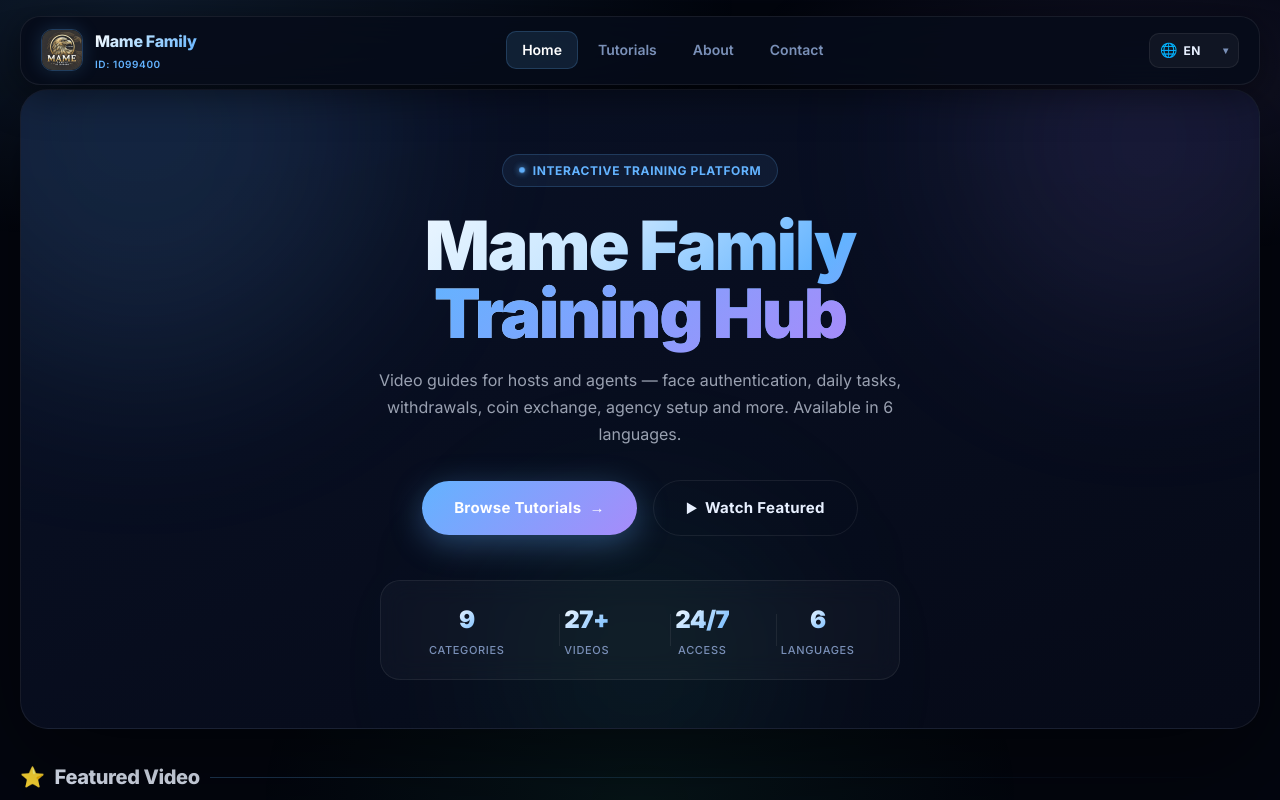
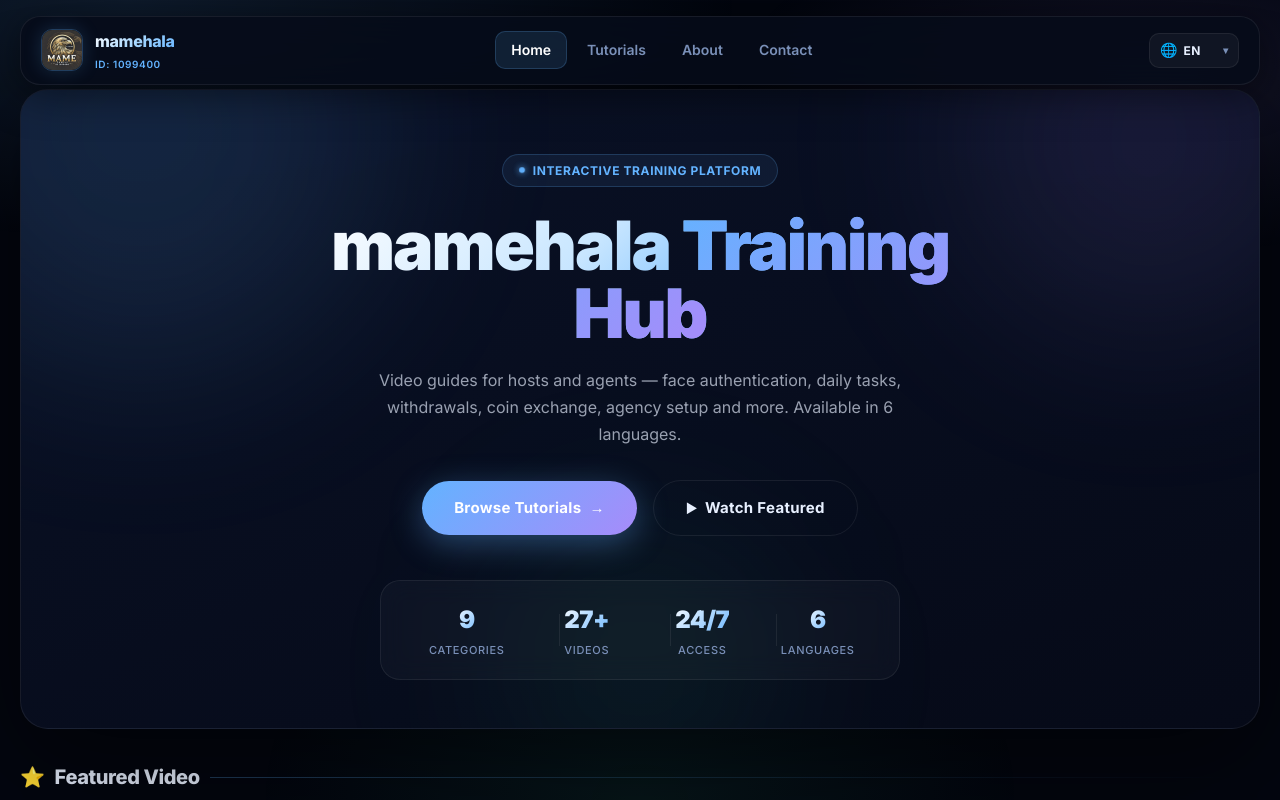
Before and after one commit to MuhajirHayru/mame, a React (Vite) app: page / in a window 1280 px wide. Shown: the top 800 px of the page. Built offline with nearby package versions, Linux system fonts and the light colour scheme.

Commit message:
Rebrand to mamehala

```diff
--- a/index.html
+++ b/index.html
@@ -7,7 +7,7 @@
     <link href="https://fonts.googleapis.com/css2?family=Inter:wght@300;400;500;600;700;800;900&display=swap" rel="stylesheet">
     <link rel="icon" type="image/svg+xml" href="/favicon.svg" />
     <meta name="viewport" content="width=device-width, initial-scale=1.0" />
-    <title>Mame Family — Training Hub</title>
+    <title>mamehala — Training Hub</title>
   </head>
   <body>
     <div id="root"></div>
--- a/src/translations.js
+++ b/src/translations.js
@@ -14,12 +14,12 @@ export const AVAILABLE_LANGS = ['EN', 'FR', 'AR', 'AM', 'OM', 'TL']
 const T = {
   // ★ Nav
   'nav.brand': {
-    EN: 'Mame Family',
-    FR: 'Famille Mame',
-    AR: 'عائلة مام',
-    AM: 'ማሜ ቤተሰብ',
-    OM: 'Maatii Mame',
-    TL: 'Pamilya Mame',
+    EN: 'mamehala',
+    FR: 'mamehala',
+    AR: 'mamehala',
+    AM: 'mamehala',
+    OM: 'mamehala',
+    TL: 'mamehala',
   },
   'nav.id': {
     EN: 'ID: 1099400',
@@ -53,12 +53,12 @@ const T = {
     TL: 'Plataporma ng Interactive na Pagsasanay',
   },
   'home.title1': {
-    EN: 'Mame Family',
-    FR: 'Famille Mame',
-    AR: 'عائلة مام',
-    AM: 'ማሜ ቤተሰብ',
-    OM: 'Maatii Mame',
-    TL: 'Pamilya Mame',
+    EN: 'mamehala',
+    FR: 'mamehala',
+    AR: 'mamehala',
+    AM: 'mamehala',
+    OM: 'mamehala',
+    TL: 'mamehala',
   },
   'home.title2': {
     EN: ' Training Hub',
@@ -175,12 +175,12 @@ const T = {
 
   // ★ About
   'about.title': {
-    EN: 'About Mame Family',
-    FR: 'À propos de Famille Mame',
-    AR: 'حول عائلة مام',
-    AM: 'ስለ ማሜ ቤተሰብ',
-    OM: 'Waa\'ee Maatii Mame',
-    TL: 'Tungkol sa Pamilya Mame',
+    EN: 'About mamehala',
+    FR: 'À propos de mamehala',
+    AR: 'حول mamehala',
+    AM: 'ስለ mamehala',
+    OM: 'Waa\'ee mamehala',
+    TL: 'Tungkol sa mamehala',
   },
   'about.desc': {
     EN: 'Everything you need to know about who we are and what we do.',
@@ -194,12 +194,12 @@ const T = {
   // About cards
   'about.missionTitle':   { EN: 'Our Mission',     FR: 'Notre mission',      AR: 'مهمتنا',              AM: 'ተልእኳችን',            OM: 'Hojiin keenya',            TL: 'Aming Misyon' },
   'about.missionBody': {
-    EN: 'Mame Family is a dedicated training hub for hosts and agents on the Hala live streaming platform. We provide clear, step-by-step video guides in multiple languages.',
-    FR: 'Famille Mame est un centre de formation dédié aux hôtes et agents sur la plateforme de streaming en direct Hala. Nous fournissons des guides vidéo clairs et détaillés en plusieurs langues.',
-    AR: 'عائلة مام هي مركز تدريب مخصص للمضيفين والوكلاء على منصة البث المباشر هالة. نقدم أدلة فيديو واضحة وخطوة بخطوة بعدة لغات.',
-    AM: 'ማሜ ቤተሰብ በሃላ የቀጥታ ስርጭት መድረክ ላይ ለአስተናጋጆች እና ወኪሎች የተወሰነ የስልጠና ማዕከል ነው። በበርካታ ቋንቋዎች ግልጽ የሆኑ የደረጃ በደረጃ የቪዲዮ መመሪያዎችን እናቀርባለን።',
-    OM: 'Maatii Mame gidduu barnootaa kan abbaa manaatiifi bakka bu\'ootaaf platforma Hala irratti. Qajeelfama viidiyoo ifaa, tarkaanfii tarkaanfiin afaanota baay\'ee keessatti ni kennina.',
-    TL: 'Ang Pamilya Mame ay isang dedikadong sentro ng pagsasanay para sa mga host at agent sa Hala live streaming platform. Nagbibigay kami ng malinaw, step-by-step na mga gabay sa video sa maraming wika.',
+    EN: 'mamehala is a dedicated training hub for hosts and agents on the Hala live streaming platform. We provide clear, step-by-step video guides in multiple languages.',
+    FR: 'mamehala est un centre de formation dédié aux hôtes et agents sur la plateforme de streaming en direct Hala. Nous fournissons des guides vidéo clairs et détaillés en plusieurs langues.',
+    AR: 'mamehala هي مركز تدريب مخصص للمضيفين والوكلاء على منصة البث المباشر هالة. نقدم أدلة فيديو واضحة وخطوة بخطوة بعدة لغات.',
+    AM: 'mamehala በሃላ የቀጥታ ስርጭት መድረክ ላይ ለአስተናጋጆች እና ወኪሎች የተወሰነ የስልጠና ማዕከል ነው። በበርካታ ቋንቋዎች ግልጽ የሆኑ የደረጃ በደረጃ የቪዲዮ መመሪያዎችን እናቀርባለን።',
+    OM: 'mamehala gidduu barnootaa kan abbaa manaatiifi bakka bu\'ootaaf platforma Hala irratti. Qajeelfama viidiyoo ifaa, tarkaanfii tarkaanfiin afaanota baay\'ee keessatti ni kennina.',
+    TL: 'Ang mamehala ay isang dedikadong sentro ng pagsasanay para sa mga host at agent sa Hala live streaming platform. Nagbibigay kami ng malinaw, step-by-step na mga gabay sa video sa maraming wika.',
   },
   'about.whoTitle':   { EN: 'Who We Serve',     FR: 'Qui nous servons',     AR: 'من نخدم',                AM: 'ማንን እናገለግላለን',        OM: 'Een warra tajaajilla',       TL: 'Kami ay Naglilingkod' },
   'about.whoBody': {
@@ -212,12 +212,12 @@ const T = {
   },
   'about.familyIdTitle': { EN: 'Family ID', FR: 'ID Familial', AR: 'معرف العائلة', AM: 'የቤተሰብ መለያ', OM: 'ID Maatii', TL: 'Family ID' },
   'about.familyIdBody': {
-    EN: 'Our official Mame Family agency ID is 1099400. Use this ID when joining or referencing our agency on the Hala platform.',
-    FR: 'Notre ID d\'agence officielle Famille Mame est 1099400. Utilisez cet ID lorsque vous rejoignez ou référez notre agence sur la plateforme Hala.',
-    AR: 'معرف وكالة عائلة مام الرسمي هو 1099400. استخدم هذا المعرف عند الانضمام أو الإشارة إلى وكالتنا على منصة هالة.',
-    AM: 'ኦፊሴላዊው የማሜ ቤተሰብ ኤጀንሲ መለያ 1099400 ነው። በሃላ መድረክ ላይ ኤጀንሲያችንን ሲቀላቀሉ ወይም ሲጠቅሱ ይህን መለያ ይጠቀሙ።',
-    OM: 'ID ajensaa Maatii Mame isa 1099400. Yeroo ajensa keenya Hala platforma irratti hirmaattan ykn waan dubbattan ID kana fayyadamaa.',
-    TL: 'Ang aming opisyal na Mame Family agency ID ay 1099400. Gamitin ang ID na ito kapag sumasali o nagre-refer sa aming agency sa Hala platform.',
+    EN: 'Our official mamehala agency ID is 1099400. Use this ID when joining or referencing our agency on the Hala platform.',
+    FR: 'Notre ID d\'agence officielle mamehala est 1099400. Utilisez cet ID lorsque vous rejoignez ou référez notre agence sur la plateforme Hala.',
+    AR: 'معرف وكالة mamehala الرسمي هو 1099400. استخدم هذا المعرف عند الانضمام أو الإشارة إلى وكالتنا على منصة هالة.',
+    AM: 'ኦፊሴላዊው የ mamehala ኤጀንሲ መለያ 1099400 ነው። በሃላ መድረክ ላይ ኤጀንሲያችንን ሲቀላቀሉ ወይም ሲጠቅሱ ይህን መለያ ይጠቀሙ።',
+    OM: 'ID ajensaa mamehala isa 1099400. Yeroo ajensa keenya Hala platforma irratti hirmaattan ykn waan dubbattan ID kana fayyadamaa.',
+    TL: 'Ang aming opisyal na mamehala agency ID ay 1099400. Gamitin ang ID na ito kapag sumasali o nagre-refer sa aming agency sa Hala platform.',
   },
   'about.whatTitle':   { EN: 'What We Cover',   FR: 'Ce que nous couvrons', AR: 'ما نغطيه',             AM: 'የምንሸፍነው',             OM: 'Waan nuti haguugnu',        TL: 'Ano ang Aming Saklaw' },
   'about.whatBody': {
@@ -239,12 +239,12 @@ const T = {
   },
   'about.growthTitle':   { EN: 'Growing Together', FR: 'Grandir ensemble',   AR: 'ننمو معًا',           AM: 'አብረን ማደግ',             OM: 'Walumaa Guddachuu',         TL: 'Sama-samang Paglago' },
   'about.growthBody': {
-    EN: 'Join hundreds of hosts and agents who have used Mame Family tutorials to grow their presence, increase earnings, and build strong agency networks.',
-    FR: 'Rejoignez des centaines d\'hôtes et d\'agents qui ont utilisé les tutoriels Famille Mame pour développer leur présence, augmenter leurs revenus et construire de solides réseaux d\'agence.',
-    AR: 'انضم إلى المئات من المضيفين والوكلاء الذين استخدموا دروس عائلة مام لتنمية حضورهم وزيادة أرباحهم وبناء شبكات وكالة قوية.',
-    AM: 'መልካም ተገኝተው ማሜ ቤተሰብ ትምህርቶችን በመጠቀም መገኘታቸውን ለማሳደግ፣ ገቢያቸውን ለመጨመር እና ጠንካራ የኤጀንሲ አውታረ መረቦችን ለመገንባት ከቻሉ በመቶዎች የሚቆጠሩ አስተናጋጆች እና ወኪሎች ጋር ይቀላቀሉ።',
-    OM: 'Dhibbaan lakkaa\'aman abbaa manaatiifi bakka bu\'oota qophii Maatii Mame fayyadamanii argamuu isaanii guddisuu, galma isaanii dabaluufi saaphana ajensaa jabaa ijaarratan waliin taa\'aa.',
-    TL: 'Sumali sa daan-daang host at agent na gumamit ng Mame Family tutorials upang palaguin ang kanilang presensya, dagdagan ang kita, at bumuo ng malalakas na network ng agency.',
+    EN: 'Join hundreds of hosts and agents who have used mamehala tutorials to grow their presence, increase earnings, and build strong agency networks.',
+    FR: 'Rejoignez des centaines d\'hôtes et d\'agents qui ont utilisé les tutoriels mamehala pour développer leur présence, augmenter leurs revenus et construire de solides réseaux d\'agence.',
+    AR: 'انضم إلى المئات من المضيفين والوكلاء الذين استخدموا دروس mamehala لتنمية حضورهم وزيادة أرباحهم وبناء شبكات وكالة قوية.',
+    AM: 'መልካም ተገኝተው mamehala ትምህርቶችን በመጠቀም መገኘታቸውን ለማሳደግ፣ ገቢያቸውን ለመጨመር እና ጠንካራ የኤጀንሲ አውታረ መረቦችን ለመገንባት ከቻሉ በመቶዎች የሚቆጠሩ አስተናጋጆች እና ወኪሎች ጋር ይቀላቀሉ።',
+    OM: 'Dhibbaan lakkaa\'aman abbaa manaatiifi bakka bu\'oota qophii mamehala fayyadamanii argamuu isaanii guddisuu, galma isaanii dabaluufi saaphana ajensaa jabaa ijaarratan waliin taa\'aa.',
+    TL: 'Sumali sa daan-daang host at agent na gumamit ng mamehala tutorials upang palaguin ang kanilang presensya, dagdagan ang kita, at bumuo ng malalakas na network ng agency.',
   },
 
   // ★ Contact
@@ -271,7 +271,7 @@ const T = {
   'contact.whatsappLabel': { EN: 'WhatsApp', FR: 'WhatsApp', AR: 'واتساب', AM: 'WhatsApp', OM: 'WhatsApp', TL: 'WhatsApp' },
   'contact.whatsappDesc': { EN: 'Fastest response — message us on WhatsApp.', FR: 'Réponse la plus rapide — envoyez-nous un message sur WhatsApp.', AR: 'أسرع رد — أرسل لنا رسالة على واتساب.', AM: 'ፈጣን ምላሽ — በWhatsApp መልእክት ይላኩልን።', OM: 'Deebii saffisaa — WhatsApp irratti nuuf ergaa.', TL: 'Pinakamabilis na tugon — mag-message sa amin sa WhatsApp.' },
   'contact.agencyLabel': { EN: 'Agency ID', FR: 'ID d\'agence', AR: 'معرف الوكالة', AM: 'የኤጀንሲ መለያ', OM: 'ID Ajensaa', TL: 'Agency ID' },
-  'contact.agencyDesc': { EN: 'Use this ID to find and join Mame Family on the platform.', FR: 'Utilisez cet ID pour trouver et rejoindre Famille Mame sur la plateforme.', AR: 'استخدم هذا المعرف للعثور على عائلة مام والانضمام إليها على المنصة.', AM: 'በመድረክ ላይ ማሜ ቤተሰብን ለማግኘት እና ለመቀላቀል ይህን መለያ ይጠቀሙ።', OM: 'Platforma irratti Maatii Mame argachuufi itti hirmaachuuf ID kana fayyadamaa.', TL: 'Gamitin ang ID na ito upang mahanap at sumali sa Pamilya Mame sa platform.' },
+  'contact.agencyDesc': { EN: 'Use this ID to find and join mamehala on the platform.', FR: 'Utilisez cet ID pour trouver et rejoindre mamehala sur la plateforme.', AR: 'استخدم هذا المعرف للعثور على mamehala والانضمام إليها على المنصة.', AM: 'በመድረክ ላይ mamehala ን ለማግኘት እና ለመቀላቀል ይህን መለያ ይጠቀሙ።', OM: 'Platforma irratti mamehala argachuufi itti hirmaachuuf ID kana fayyadamaa.', TL: 'Gamitin ang ID na ito upang mahanap at sumali sa mamehala sa platform.' },
   'contact.note': {
     EN: 'For urgent support, WhatsApp is the fastest way to reach us. For tutorial requests or feedback, email works best.',
     FR: 'Pour une assistance urgente, WhatsApp est le moyen le plus rapide de nous joindre. Pour les demandes de tutoriels ou les commentaires, l\'email est le meilleur moyen.',
```
